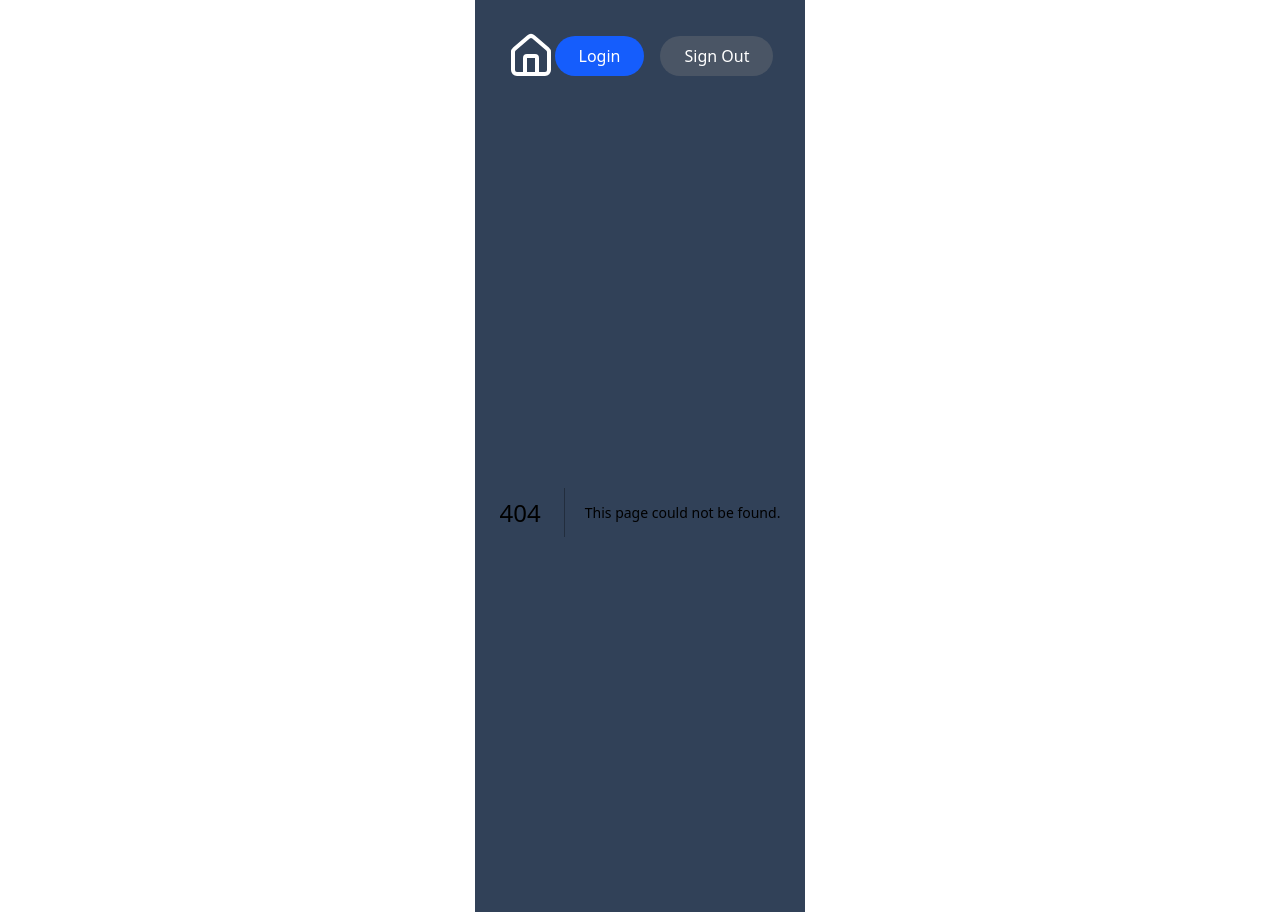
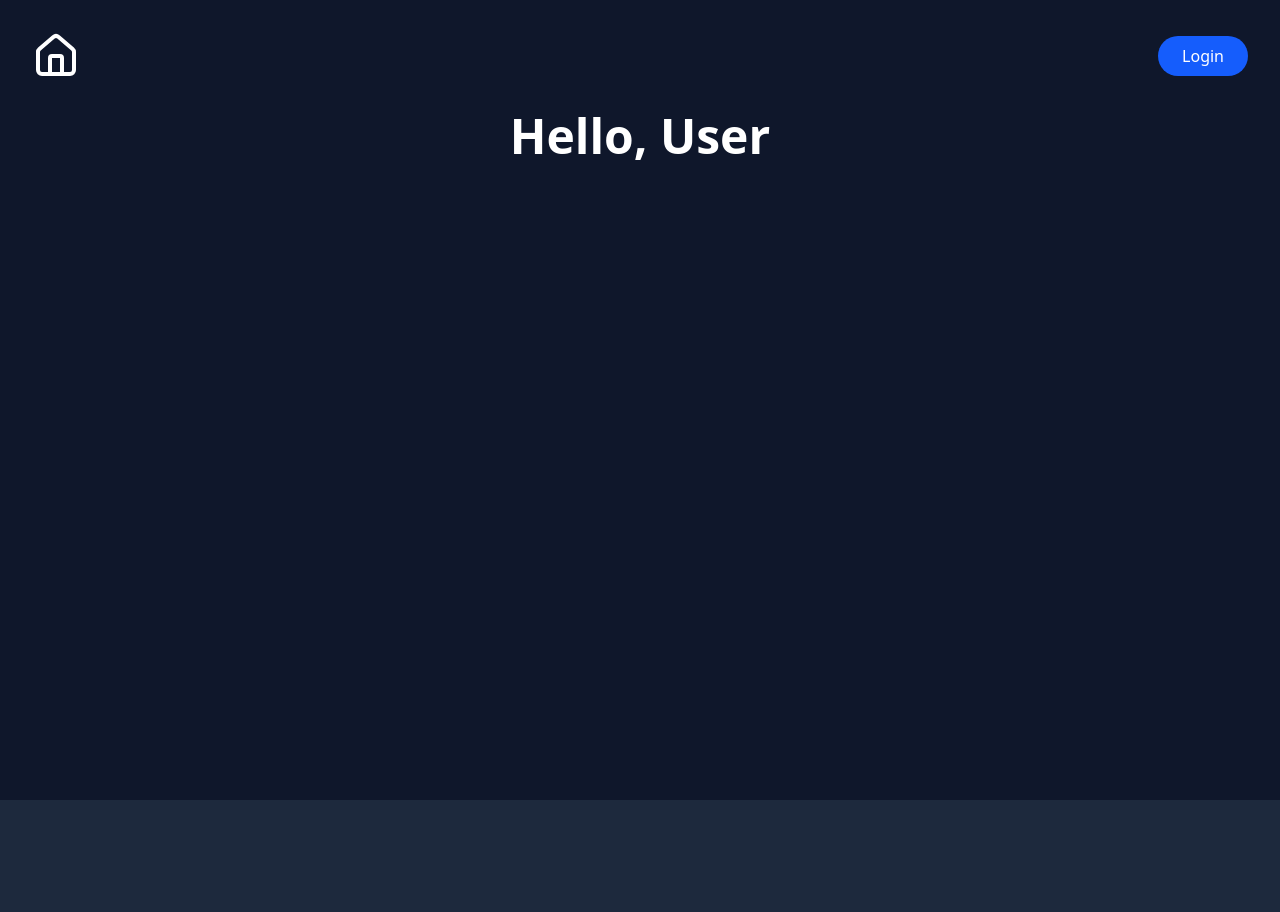
Before and after one commit to DarenBach-code/mydbproject, a Next.js app: page /login in a window 1280 px wide. Before the commit this address had no page. After the commit the page ends 800 px from the top, so only its background shows below. Built offline with nearby package versions, Linux system fonts and the light colour scheme.

Commit message:
made some changes to the layout and login page

```diff
--- a/src/app/layout.tsx
+++ b/src/app/layout.tsx
@@ -1,4 +1,4 @@
-import '@/app/globals.css';
+import '@/styles/globals.css';
 import Nav from "@/components/Nav"
 
 export default function RootLayout({
@@ -9,8 +9,7 @@ export default function RootLayout({
   return (
     <html lang="en">
       <body className='bg-slate-800 min-h-screen min-w-screen overflow-x-hidden overscroll-x-none'>
-        <main className='max-w-[1512px] min-h-screen justify-self-center bg-slate-700'>
-          <Nav/>
+        <main className='max-w-[1512px] mx-auto min-h-screen bg-slate-900'>
           {children}
         </main>
       </body>
--- /dev/null
+++ b/src/app/login/page.tsx
@@ -0,0 +1,15 @@
+import React from 'react'
+import Nav from '@/components/Nav';
+
+const page = () => {
+  return (
+    <div>
+      <Nav />
+      <div className="flex justify-self-center">
+        <span className="font-bold text-5xl text-white">Hello, User</span>
+      </div>
+    </div>
+  );
+};
+
+export default page
--- a/src/app/page.tsx
+++ b/src/app/page.tsx
@@ -1,12 +1,16 @@
       import Form from '@/components/Form'
+      import Nav from '@/components/Nav'
 
       function Index() {
         return (
-          <div className='grid grid-row-2 w-screen pt-8'>
-            <h1 className='text-gray-200 text-4xl font-bold justify-self-center'>
-              Welcome to our Movie Database Project!
-            </h1>
-            <Form />
+          <div>
+            <Nav />
+            <div className='grid grid-row-2 w-screen pt-8'>
+              <h1 className='text-gray-200 text-4xl font-bold justify-self-center'>
+                Welcome to our Movie Database Project!
+              </h1>
+              <Form />
+            </div>
           </div>
         )
       }
--- a/src/components/Nav.tsx
+++ b/src/components/Nav.tsx
@@ -8,14 +8,14 @@ const Nav = () => {
       <Link href="/" className="flex items-center">
         <House color="white" size={48} />
       </Link>
-      {/* Right: Auth Buttons */}
+      {/* Right: Auth Button */}
       <div className="flex gap-4">
-        <button className="bg-blue-600 text-white px-6 py-2 rounded-full hover:bg-blue-700 transition">
+        <Link
+          href="/login"
+          className="bg-blue-600 text-white px-6 py-2 rounded-full hover:bg-blue-700 transition"
+        >
           Login
-        </button>
-        <button className="bg-gray-600 text-white px-6 py-2 rounded-full hover:bg-gray-700 transition">
-          Sign Out
-        </button>
+        </Link>
       </div>
     </nav>
   );
```
Also changed, not shown: src/styles/globals.css (renamed from src/app/globals.css).
